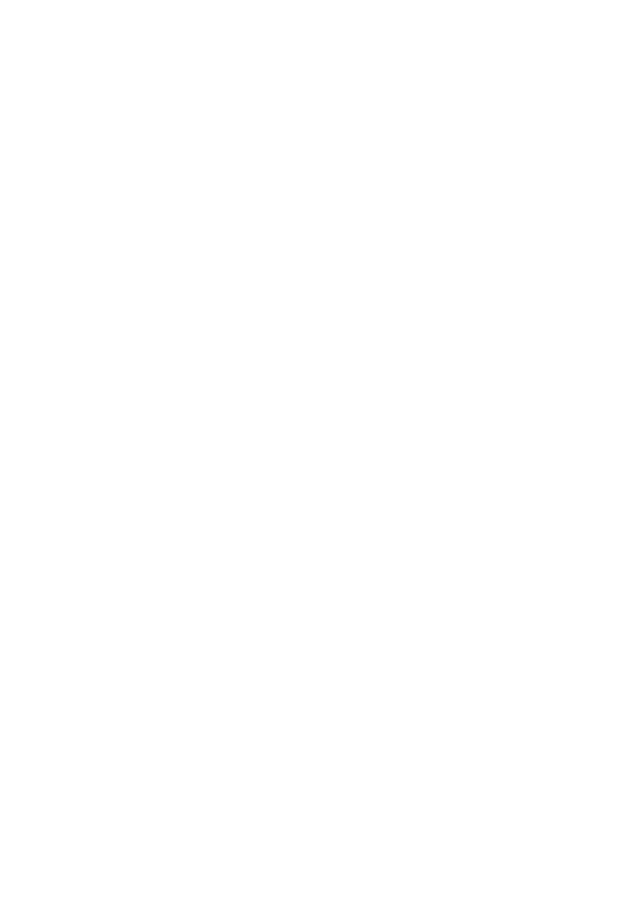
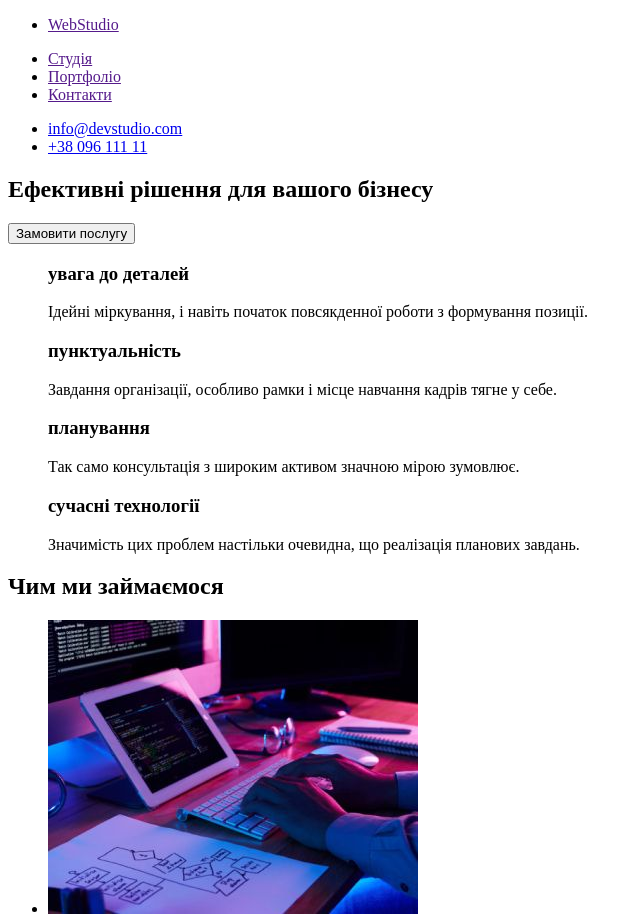
Before and after one commit to Speerekk/goit-markup-hw-01, a plain HTML site: page index.html in a window 1280 px wide. Shown: the top 914 px of the page, without its empty margins (0-642 px from the left). Before the commit the page ends 800 px from the top, so only its background shows below. Drawn offline with Linux system fonts and the light colour scheme.

Commit message:
added description and pictures

```diff
--- a/index.html
+++ b/index.html
@@ -8,7 +8,57 @@
 </head>
 <body>
     <header>
+        <ul>
+            <li>
+                <a href="">WebStudio</a>
+            </li>
+        </ul>
+        <nav>
+            <ul>
+                <li><a href="">Студія</a></li>
+                <li><a href="">Портфоліо</a></li>
+                <li><a href="">Контакти</a></li>
+            </ul>
+        </nav>
+        <ul>
+            <li><a href="mailto:info@devstudio.com">info@devstudio.com</a></li>
+            <li><a href="tel:+380961111111">+38 096 111 11 </a></ul></li>
+    </header>
+    <main>
+        <section>
+            <h1>Ефективні рішення для вашого бізнесу</h1>
+            <button type="button">Замовити послугу</button>
+        </section>
+        <section>
+            <ul>
+                <il>
+                    <h3>увага до деталей</h3>
+                    <p>Ідейні міркування, і навіть початок повсякденної роботи з формування позиції.</p>
+                </il>
+                <il>
+                    <h3>пунктуальність</h3>
+                    <p>Завдання організації, особливо рамки і місце навчання кадрів тягне у себе.</p>
+                </il>
+                <il>
+                    <h3>планування</h3>
+                    <p>Так само консультація з широким активом значною мірою зумовлює.</p>
+                </il>
+                <il>
+                    <h3>сучасні технології</h3>
+                    <p>Значимість цих проблем настільки очевидна, що реалізація планових завдань.</p>
+                </il>
+            </ul>
+            <h2>Чим ми займаємося</h2>
+            <ul>
+                <li><img src="./image/keyboard.jpg" alt="keyboard"></li>
+                <li><img src="./image/imgtelephone.jpg" alt="telephone"></li>
+                <li><img src="./image/imggradient.jpg" alt="gradient"></li>
+            </ul>
+        </section>
+        <section>
+            <h2>Наша команда</h2>
 
-    </header>
+        </section>
+    </main>
 </body>
 </html>
```
Also changed, not shown: image/imggradient.jpg (added), image/imgtelephone.jpg (added), image/keyboard.jpg (added).
